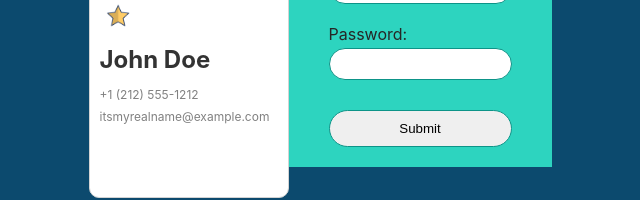
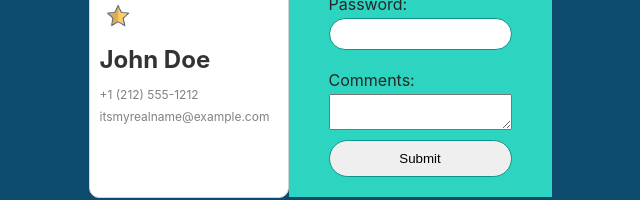
Before and after one commit to Petrasoderstrom1612/visit-card, a React (Vite) app: page / in a window 1280 px wide. Shown: the part 377-577 px from the top of the page, without its empty margins (320-960 px from the left). Built offline with nearby package versions, Linux system fonts and the light colour scheme.

Commit message:
added textarea input

```diff
--- a/src/App.jsx
+++ b/src/App.jsx
@@ -31,7 +31,8 @@ export default function App() {
       const formEl = e.currentTarget
       const formData = new FormData(formEl)
       const email = formData.get("email")
-      console.log(email)
+      const comments = formData.get("comments")
+      console.log(email, comments)
       formEl.reset()
     }
 
@@ -68,6 +69,8 @@ export default function App() {
             <input id="password" type="password" name="password" />
             <br />
 
+            <label htmlFor="comments">Comments:</label>
+            <textarea id="comments" name="comments"></textarea>
             <button className="button">Submit</button>
 
           </form>
```
